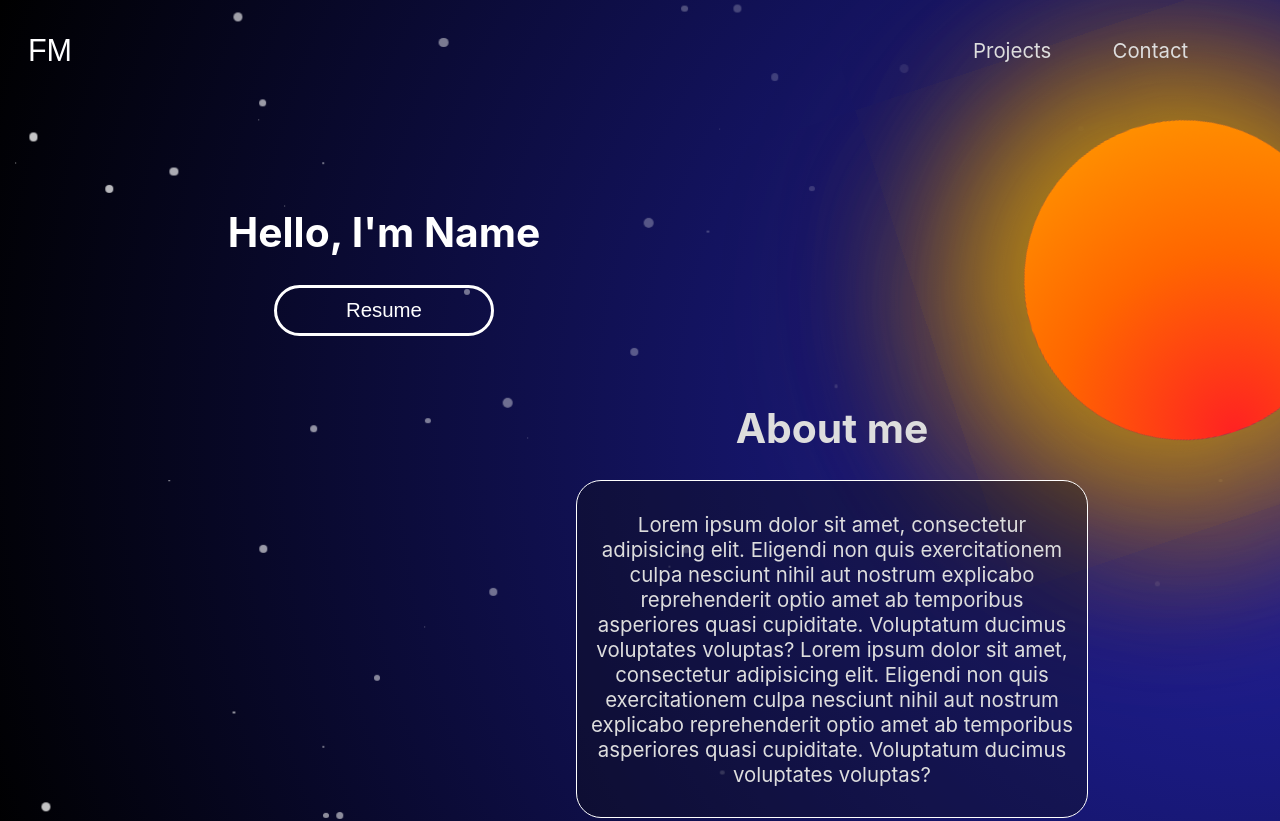
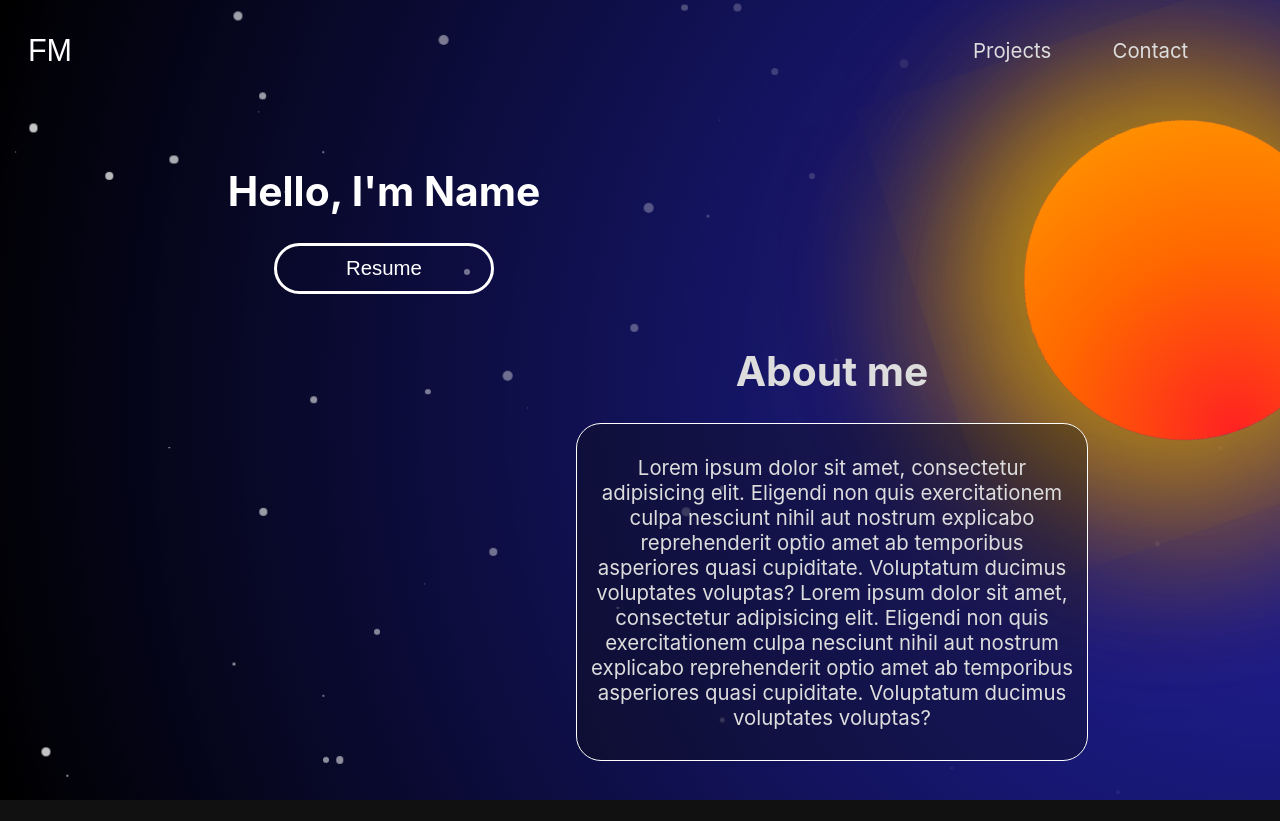
Before and after one commit to Faboid/portfolio, a React (Create React App) app: page / in a window 1280 px wide. Shown: the top 821 px of the page. Built offline with nearby package versions, Linux system fonts and the light colour scheme; the HTML template or start-up script is replaced by a standard one.

Commit message:
Centered the text-area (greetings & about me) in the about section.

```diff
--- a/src/sections/About.css
+++ b/src/sections/About.css
@@ -2,12 +2,23 @@
 .about {
     position: relative;
     min-height: 100vh;
+
+    display:flex;
+    flex-direction: column;
+}
+
+.about-text-area {
+    flex-grow: 1;
+    display: flex;
+    flex-direction: column;
+    justify-content: center;
+    align-items: center;
 }
 
 .greetings {
     display:flex;
     align-items: center;
-    justify-content: space-around;
+    justify-content: center;
 }
 
 .greetings-container {
@@ -15,9 +26,10 @@
 }
 
 .description {
+    margin-top: 3vh;
     display: flex;
     align-content: center;
-    justify-content: space-around;
+    justify-content: center;
 }
 
 .description-container {
--- a/src/sections/About.js
+++ b/src/sections/About.js
@@ -1,6 +1,5 @@
 import Navbar from '../components/Navbar';
 import ResumeButton from '../components/ResumeButton';
-import Spacer from '../components/Spacer';
 import Sunshine from '../components/Sunshine';
 import './About.css';
 
@@ -11,11 +10,10 @@ export default function About() {
             <Sunshine/>
             <Navbar/>
 
-            <Spacer height={"10vh"}/>
-            <Greetings/>
-            <Spacer height={"5vh"}/>
-            <Description/>
-            <Spacer height={"5vh"}/>
+            <div className="about-text-area">
+                <Greetings/>
+                <Description/>
+            </div>
 
         </div>
     );
```
